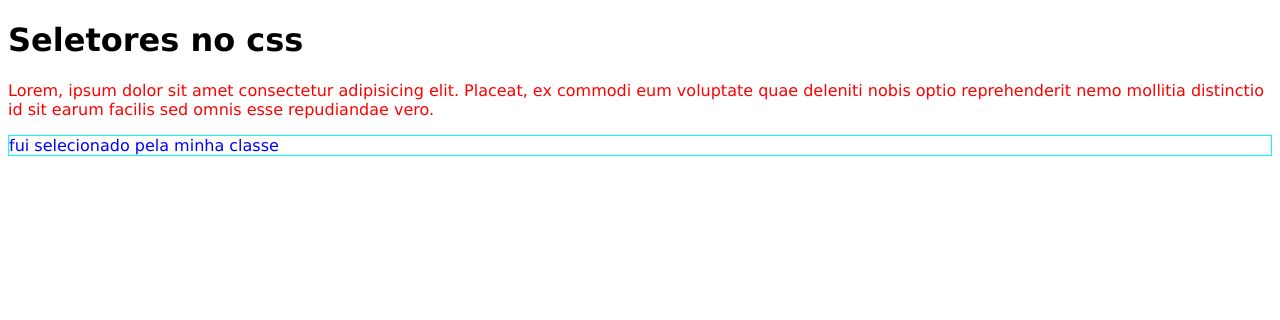
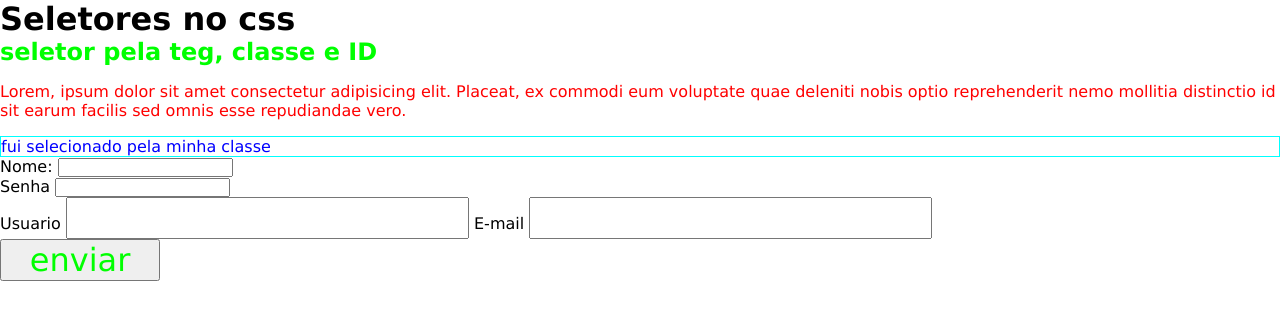
Before and after one commit to Pablo4Almeida/seletores_css, a plain HTML site: page index.html in a window 1280 px wide. Drawn offline with Linux system fonts and the light colour scheme.

Commit message:
seletoes_css

```diff
--- a/index.html
+++ b/index.html
@@ -13,8 +13,32 @@
     </header>
 
     <main>
+        <h2 id="titulo">seletor pela teg, classe e ID</h2>
         <p>Lorem, ipsum dolor sit amet consectetur adipisicing elit. Placeat, ex commodi eum voluptate quae deleniti nobis optio reprehenderit nemo mollitia distinctio id sit earum facilis sed omnis esse repudiandae vero.</p>
+
         <p class="paragrafo">fui selecionado pela minha classe</p>
+
+        <form action="" class="cadastro-form">
+            <div>
+                <label for="">Nome:</label>
+                <input type="text">
+            </div>
+
+            <div>
+                <label for="">Senha</label>
+                <input type="password" class="input">
+            </div>
+        </form>
+
+        <form action="" class="login-form">
+            <div>
+                <label for="">Usuario</label>
+                <input type="text">
+                <label for="">E-mail</label>
+                <input type="email">
+            </div>
+            <input type="button" value="enviar">
+        </form>
     </main>
 
 </body>
--- a/style.css
+++ b/style.css
@@ -2,6 +2,8 @@
 
 *{
     font-family: 'Lucida Sans', 'Lucida Sans Regular', 'Lucida Grande', 'Lucida Sans Unicode', Geneva, Verdana, sans-serif;
+    margin: 0;
+    padding: 0;
 }
 
 /* seletor pela teg */
@@ -13,4 +15,33 @@ p {
 .paragrafo{
     border: 1px solid #0ff;
     color: #00f;
+    margin-top: 1rem;
 }
+
+/* seletor pelo id */
+#titulo{
+    color: #0f0;
+    margin-bottom: 1rem;
+}
+
+/* seletor pelo atributo */
+input [type="password"] {
+    font-size: 3rem;
+}
+
+/* seletor por descendente */
+.login-form input{
+    font-size: 2rem;
+    color: #f00;
+}
+
+/* seletor de filho direto */
+.login-form > input {
+    color: #0f0;
+    width: 10rem;
+}
+
+/* pseudo classes */
+.cadastro-form input:ntg-of-type(2){
+    background: #00f;
+}
```
